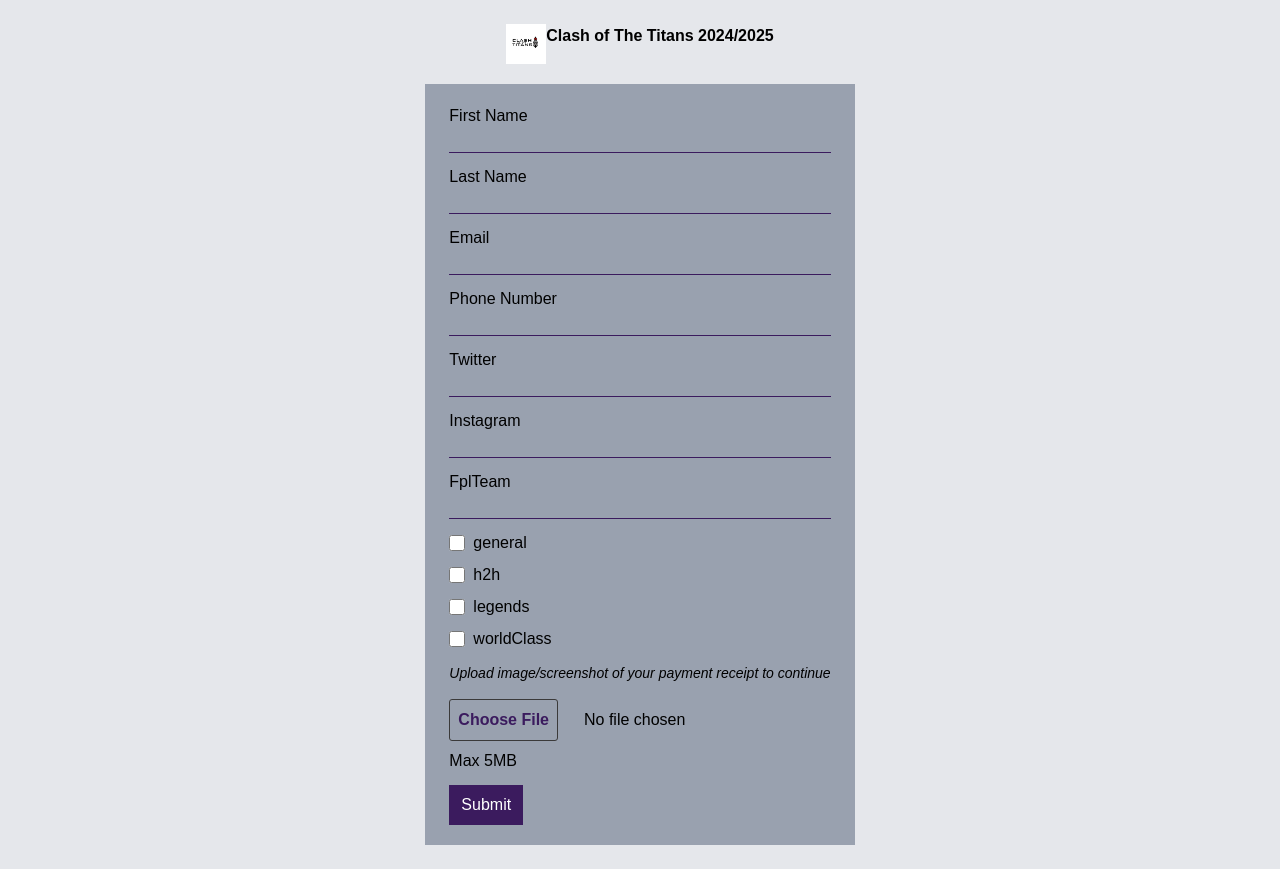
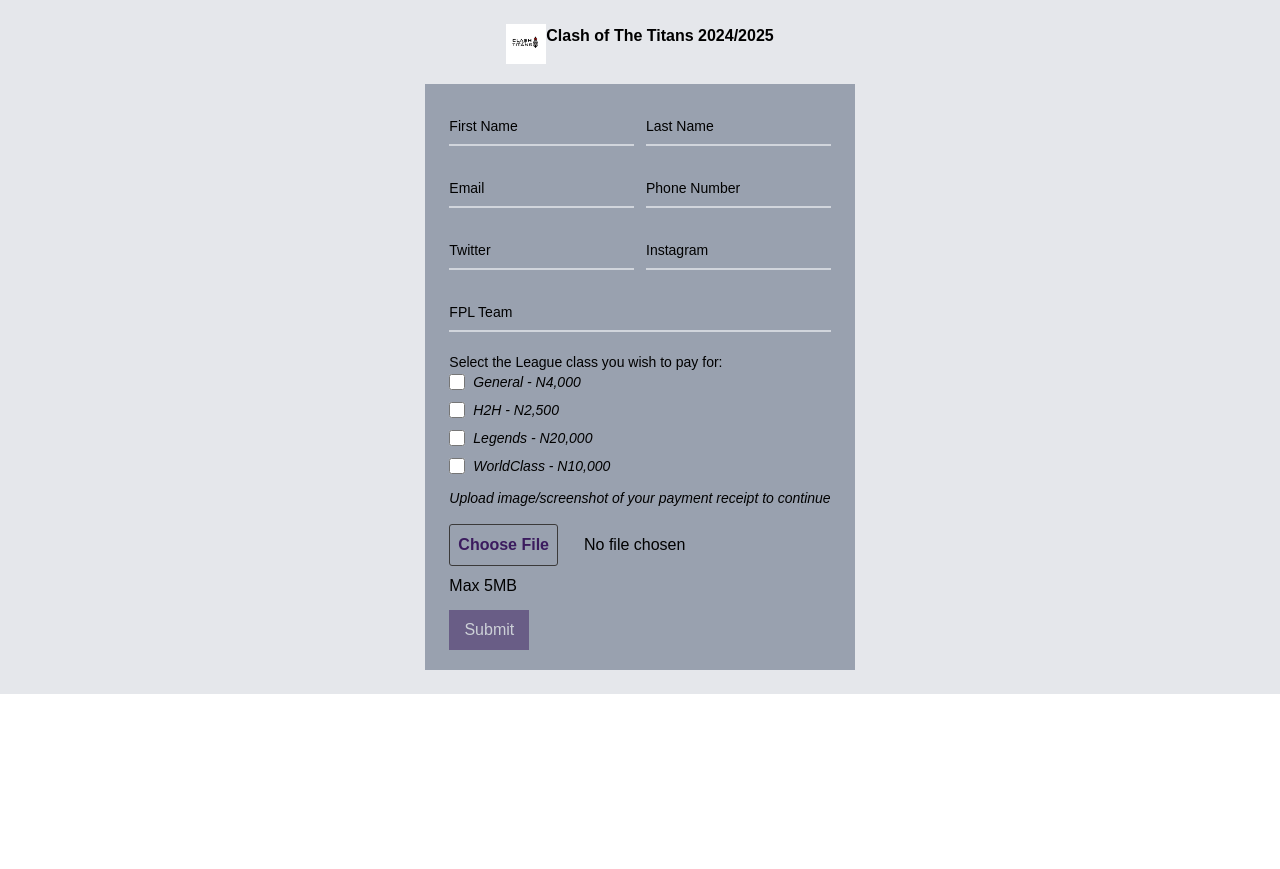
Before and after one commit to Botoku/clashOfTheTitansFPL, a Next.js app: page / in a window 1280 px wide. After the commit the page ends 800 px from the top, so only its background shows below. Built offline with nearby package versions, Linux system fonts and the light colour scheme.

Commit message:
fix: updates form styles and adds validation to inputs

```diff
--- a/src/app/components/RegistrationForm.tsx
+++ b/src/app/components/RegistrationForm.tsx
@@ -1,5 +1,5 @@
 "use client";
-import React, { ChangeEvent, useState } from "react";
+import React, { ChangeEvent, useEffect, useState } from "react";
 import Loading from "./LoadingComponent";
 
 const RegistrationForm = () => {
@@ -12,9 +12,16 @@ const RegistrationForm = () => {
   const [fplTeam, setfplTeam] = useState("");
   const [responseMessage, setResponseMessage] = useState("");
   const [uploading, setUploading] = useState(false);
-
+  const [errors, setErrors] = useState<{ [key: string]: string }>({});
+  const [formValid, setFormValid] = useState(false);
   const [selectedOptions, setSelectedOptions] = useState<string[]>([]);
   const options = ["general", "h2h", "legends", "worldClass"];
+  const optionsList = [
+    "General - N4,000",
+    "H2H - N2,500",
+    "Legends - N20,000",
+    "WorldClass - N10,000",
+  ];
 
   const [file, setFile] = useState<File | null>(null);
   const [error, setError] = useState("");
@@ -54,7 +61,7 @@ const RegistrationForm = () => {
           });
           if (res.status === 200) {
             setUploading(false);
-            fetch('/api/emails', {
+            fetch("/api/emails", {
               method: "POST",
               body: JSON.stringify({
                 firstName,
@@ -66,8 +73,8 @@ const RegistrationForm = () => {
                 fplTeam,
                 category: selectedOptions.join(", "),
                 imageUrl: `https://clash-of-the-titans-fpl.s3.us-east-1.amazonaws.com/${fileName}`,
-              })
-            })
+              }),
+            });
             setResponseMessage("Submission SuccessFul");
             setfirstName("");
             setlastName("");
@@ -105,95 +112,220 @@ const RegistrationForm = () => {
       setSelectedOptions([...selectedOptions, option]);
     }
   };
+  const validateField = (name: string, value: string) => {
+    let message = "";
+
+    switch (name) {
+      case "firstName":
+        if (!value.trim()) message = "First name is required";
+        break;
+      case "lastName":
+        if (!value.trim()) message = "Last name is required";
+        break;
+      case "email":
+        if (!value.trim() || !/\S+@\S+\.\S+/.test(value))
+          message = "Valid email is required";
+        break;
+      case "phoneNumber":
+        if (!value.trim() || !/^\d+$/.test(value))
+          message = "Valid phone number is required";
+        break;
+      default:
+        break;
+    }
+
+    setErrors((prev) => ({ ...prev, [name]: message }));
+  };
+  const transformOptions = (option: string) => {
+    if (option === "general") return "General - N4,000";
+    if (option === "h2h") return "H2H - N2,500";
+    if (option === "legends") return "Legends - N20,000";
+    if (option === "worldClass") return "WorldClass - N10,000";
+  };
+  useEffect(() => {
+    const requiredFieldsFilled =
+      firstName.trim() &&
+      lastName.trim() &&
+      email.trim() &&
+      phoneNumber.trim() &&
+      file;
+
+    const noErrors = Object.values(errors).every((msg) => !msg);
+
+    setFormValid(!!requiredFieldsFilled && noErrors);
+  }, [firstName, lastName, email, phoneNumber, file, errors]);
 
   return (
     <>
       <form
-      onSubmit={e => {
-        e.preventDefault()
-        handleFormSubmit()
+        onSubmit={(e) => {
+          e.preventDefault();
+          handleFormSubmit();
         }}
         className="w-max bg-gray-400 mx-auto px-2 lg:px-6 py-5"
       >
-        <div className="flex flex-col mb-3">
-          <label htmlFor="firstname">First Name</label>
+        <div className="flex gap-3">
+          <div className="relative z-0 w-full mb-5 group">
             <input
-            className="border-b border-[#3B1B5E] inline-block"
               value={firstName}
               onChange={(e) => setfirstName(e.target.value)}
+              onBlur={(e) => validateField("firstName", e.target.value)}
               type="text"
               name="firstName"
               id="firstname"
+              className="block py-2.5 px-0 w-full text-sm  bg-transparent border-0 border-b-2 border-gray-300 appearance-none  focus:outline-none focus:ring-0 focus:border-blue-600 peer"
+              placeholder=" "
+              required
             />
+            <label
+              htmlFor="firstname"
+              className="peer-focus:font-medium absolute text-sm  duration-300 transform -translate-y-6 scale-75 top-3 -z-10 origin-[0] peer-focus:start-0 rtl:peer-focus:translate-x-1/4 rtl:peer-focus:left-auto peer-focus:text-blue-600 peer-focus:dark:text-blue-500 peer-placeholder-shown:scale-100 peer-placeholder-shown:translate-y-0 peer-focus:scale-75 peer-focus:-translate-y-6"
+            >
+              First Name
+            </label>
+            {errors.firstName && (
+              <span className="text-red-500 text-sm">{errors.firstName}</span>
+            )}
           </div>
-        <div className="flex flex-col mb-3">
-          <label htmlFor="lastname">Last Name</label>
+          <div className="relative z-0 w-full mb-5 group">
             <input
-            className="border-b border-[#3B1B5E]"
               value={lastName}
               onChange={(e) => setlastName(e.target.value)}
+              onBlur={(e) => validateField("lastName", e.target.value)}
               type="text"
               name="lastName"
               id="lastname"
+              className="block py-2.5 px-0 w-full text-sm  bg-transparent border-0 border-b-2 border-gray-300 appearance-none  focus:outline-none focus:ring-0 focus:border-blue-600 peer"
+              placeholder=" "
+              required
             />
+            <label
+              htmlFor="lastname"
+              className="peer-focus:font-medium absolute text-sm  duration-300 transform -translate-y-6 scale-75 top-3 -z-10 origin-[0] peer-focus:start-0 rtl:peer-focus:translate-x-1/4 rtl:peer-focus:left-auto peer-focus:text-blue-600 peer-focus:dark:text-blue-500 peer-placeholder-shown:scale-100 peer-placeholder-shown:translate-y-0 peer-focus:scale-75 peer-focus:-translate-y-6"
+            >
+              Last Name
+            </label>
+            {errors.lastName && (
+              <span className="text-red-500 text-sm">{errors.lastName}</span>
+            )}
           </div>
-        <div className="flex flex-col mb-3">
-          <label htmlFor="email">Email</label>
+        </div>
+        <div className="flex gap-3">
+          <div className="relative z-0 w-full mb-5 group">
             <input
-            className="border-b border-[#3B1B5E]"
               value={email}
               onChange={(e) => setemail(e.target.value)}
+              onBlur={(e) => validateField("email", e.target.value)}
               type="text"
               name="email"
-            id="email"
+              id="lastname"
+              className="block py-2.5 px-0 w-full text-sm  bg-transparent border-0 border-b-2 border-gray-300 appearance-none  focus:outline-none focus:ring-0 focus:border-blue-600 peer"
+              placeholder=" "
+              required
             />
+            <label
+              htmlFor="lastname"
+              className="peer-focus:font-medium absolute text-sm  duration-300 transform -translate-y-6 scale-75 top-3 -z-10 origin-[0] peer-focus:start-0 rtl:peer-focus:translate-x-1/4 rtl:peer-focus:left-auto peer-focus:text-blue-600 peer-focus:dark:text-blue-500 peer-placeholder-shown:scale-100 peer-placeholder-shown:translate-y-0 peer-focus:scale-75 peer-focus:-translate-y-6"
+            >
+              Email
+            </label>
+            {errors.email && (
+              <span className="text-red-500 text-sm">{errors.email}</span>
+            )}
           </div>
-        <div className="flex flex-col mb-3">
-          <label htmlFor="phoneNumber">Phone Number</label>
+          <div className="relative z-0 w-full mb-5 group">
             <input
-            className="border-b border-[#3B1B5E]"
               value={phoneNumber}
               onChange={(e) => setphoneNumber(e.target.value)}
+              onBlur={(e) => validateField("phoneNumber", e.target.value)}
               type="text"
               name="phoneNumber"
               id="phoneNumber"
+              className="block py-2.5 px-0 w-full text-sm  bg-transparent border-0 border-b-2 border-gray-300 appearance-none  focus:outline-none focus:ring-0 focus:border-blue-600 peer"
+              placeholder=" "
+              required
             />
+            <label
+              htmlFor="phoneNumber"
+              className="peer-focus:font-medium absolute text-sm  duration-300 transform -translate-y-6 scale-75 top-3 -z-10 origin-[0] peer-focus:start-0 rtl:peer-focus:translate-x-1/4 rtl:peer-focus:left-auto peer-focus:text-blue-600 peer-focus:dark:text-blue-500 peer-placeholder-shown:scale-100 peer-placeholder-shown:translate-y-0 peer-focus:scale-75 peer-focus:-translate-y-6"
+            >
+              Phone Number
+            </label>
+            {errors.phoneNumber && (
+              <span className="text-red-500 text-sm">{errors.phoneNumber}</span>
+            )}
           </div>
-        <div className="flex flex-col mb-3">
-          <label htmlFor="twitter">Twitter</label>
+        </div>
+        <div className="flex gap-3">
+          <div className="relative z-0 w-full mb-5 group">
             <input
-            className="border-b border-[#3B1B5E]"
               value={twitter}
               onChange={(e) => settwitter(e.target.value)}
+              onBlur={(e) => validateField("twitter", e.target.value)}
               type="text"
               name="twitter"
               id="twitter"
+              className="block py-2.5 px-0 w-full text-sm  bg-transparent border-0 border-b-2 border-gray-300 appearance-none  focus:outline-none focus:ring-0 focus:border-blue-600 peer"
+              placeholder=" "
             />
+            <label
+              htmlFor="twitter"
+              className="peer-focus:font-medium absolute text-sm  duration-300 transform -translate-y-6 scale-75 top-3 -z-10 origin-[0] peer-focus:start-0 rtl:peer-focus:translate-x-1/4 rtl:peer-focus:left-auto peer-focus:text-blue-600 peer-focus:dark:text-blue-500 peer-placeholder-shown:scale-100 peer-placeholder-shown:translate-y-0 peer-focus:scale-75 peer-focus:-translate-y-6"
+            >
+              Twitter
+            </label>
+            {errors.twitter && (
+              <span className="text-red-500 text-sm">{errors.twitter}</span>
+            )}
           </div>
-        <div className="flex flex-col mb-3">
-          <label htmlFor="instagram">Instagram</label>
+          <div className="relative z-0 w-full mb-5 group">
             <input
-            className="border-b border-[#3B1B5E]"
               value={instagram}
               onChange={(e) => setinstagram(e.target.value)}
+              onBlur={(e) => validateField("instagram", e.target.value)}
               type="text"
               name="instagram"
               id="instagram"
+              className="block py-2.5 px-0 w-full text-sm  bg-transparent border-0 border-b-2 border-gray-300 appearance-none  focus:outline-none focus:ring-0 focus:border-blue-600 peer"
+              placeholder=" "
             />
+            <label
+              htmlFor="instagram"
+              className="peer-focus:font-medium absolute text-sm  duration-300 transform -translate-y-6 scale-75 top-3 -z-10 origin-[0] peer-focus:start-0 rtl:peer-focus:translate-x-1/4 rtl:peer-focus:left-auto peer-focus:text-blue-600 peer-focus:dark:text-blue-500 peer-placeholder-shown:scale-100 peer-placeholder-shown:translate-y-0 peer-focus:scale-75 peer-focus:-translate-y-6"
+            >
+              Instagram
+            </label>
+            {errors.instagram && (
+              <span className="text-red-500 text-sm">{errors.instagram}</span>
+            )}
           </div>
-        <div className="flex flex-col mb-3">
-          <label htmlFor="fplTeam">FplTeam</label>
+        </div>
+          <div className="relative z-0 w-full mb-5 group">
             <input
-            className="border-b border-[#3B1B5E]"
               value={fplTeam}
-            onChange={(e) => setfplTeam(e.target.value)}
+              onChange={(e) => setinstagram(e.target.value)}
+              onBlur={(e) => validateField("fplTeam", e.target.value)}
               type="text"
               name="fplTeam"
               id="fplTeam"
+              className="block py-2.5 px-0 w-full text-sm  bg-transparent border-0 border-b-2 border-gray-300 appearance-none  focus:outline-none focus:ring-0 focus:border-blue-600 peer"
+              placeholder=" "
             />
+            <label
+              htmlFor="fplTeam"
+              className="peer-focus:font-medium absolute text-sm  duration-300 transform -translate-y-6 scale-75 top-3 -z-10 origin-[0] peer-focus:start-0 rtl:peer-focus:translate-x-1/4 rtl:peer-focus:left-auto peer-focus:text-blue-600 peer-focus:dark:text-blue-500 peer-placeholder-shown:scale-100 peer-placeholder-shown:translate-y-0 peer-focus:scale-75 peer-focus:-translate-y-6"
+            >
+              FPL Team
+            </label>
+            {errors.fplTeam && (
+              <span className="text-red-500 text-sm">{errors.fplTeam}</span>
+            )}
           </div>
-
-        <div>
+        <div className="flex gap-3">
+          <div >
+            <p className="text-sm">
+              Select the League class you wish to pay for:
+            </p>
             <ul className="space-y-2">
               {options.map((option) => (
                 <li key={option} className="flex items-center space-x-2">
@@ -204,16 +336,23 @@ const RegistrationForm = () => {
                     onChange={() => handleToggle(option)}
                     className="h-4 w-4"
                   />
-                <label htmlFor={option} className="cursor-pointer">
-                  {option}
+                  <label
+                    htmlFor={option}
+                    className="cursor-pointer text-sm italic"
+                  >
+                    {transformOptions(option)}
                   </label>
                 </li>
               ))}
             </ul>
           </div>
+        </div>
+
 
         <div className="my-3">
-          <p className="italic text-sm">Upload image/screenshot of your payment receipt to continue</p>
+          <p className="italic text-sm">
+            Upload image/screenshot of your payment receipt to continue
+          </p>
           <input
             className=" cursor-pointer"
             type="file"
@@ -231,14 +370,16 @@ const RegistrationForm = () => {
         )}
 
         {responseMessage ? (
-          <p className="font-bold w-max mx-auto">
-
-            {responseMessage}
-          </p>
+          <p className="font-bold w-max mx-auto">{responseMessage}</p>
         ) : (
           <button
-            className="bg-[#3B1B5E] text-white px-3 py-2 cursor-pointer mx-auto"
+            className={`bg-[#3B1B5E] text-white px-3 py-2 w-20 mx-auto ${
+              !formValid || uploading
+                ? "opacity-50 cursor-not-allowed"
+                : "cursor-pointer hover:font-bold"
+            }`}
             type="submit"
+            disabled={!formValid || uploading}
           >
             Submit
           </button>
```
Lines whose indentation alone changed are shown as unchanged.
